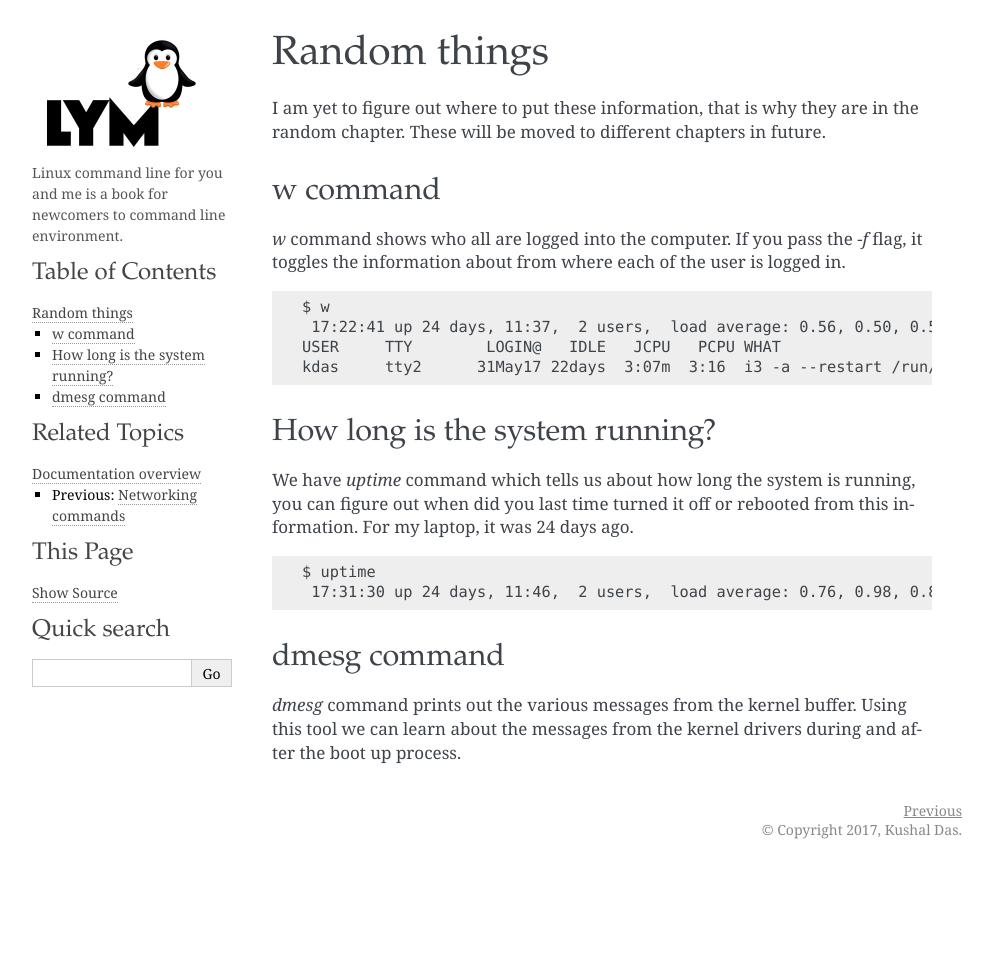
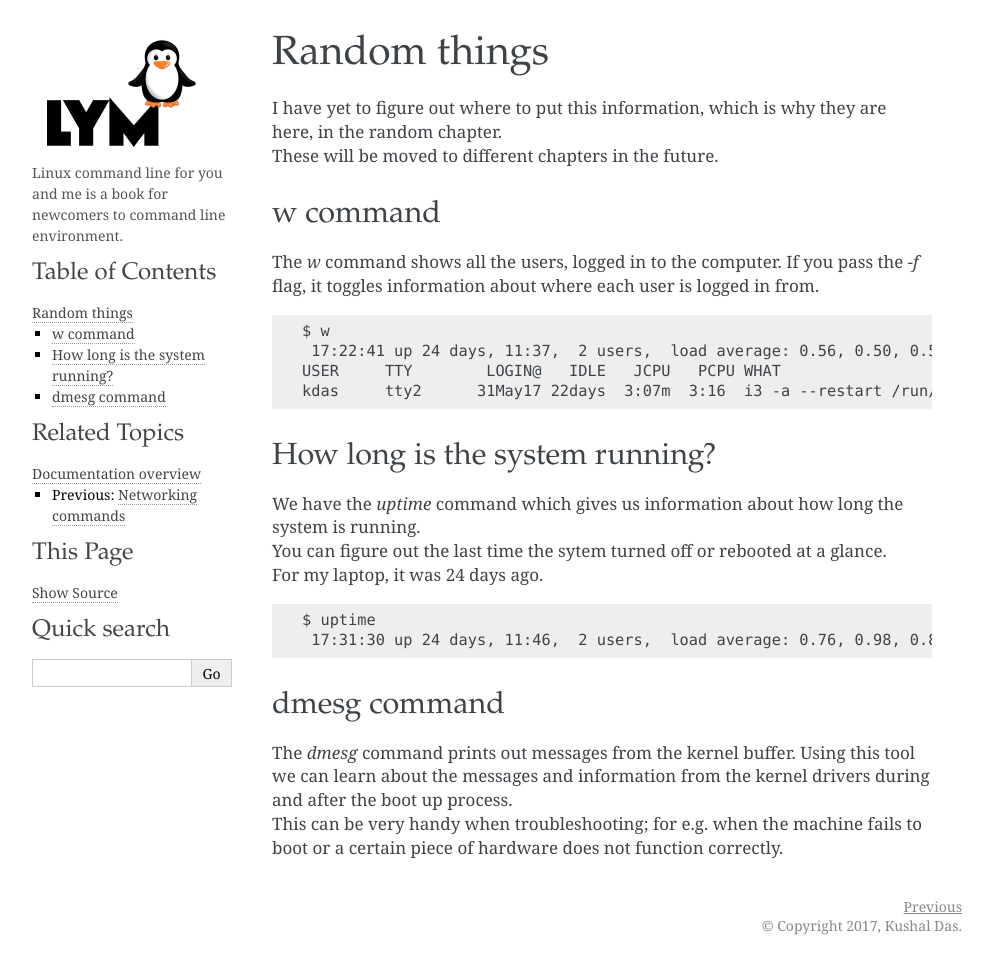
Before and after one commit to kushaldas/lym, a Sphinx documentation site: the page built from docs/random.md, in a window 1280 px wide. Shown: the whole page, without its empty margins (148-1141 px from the left). Built offline with Sphinx 7.4.7, drawn with Linux system fonts in a browser that asks for light colours; a script that is not in the unit is left out; before the commit the page ends 900 px from its top, so only the background shows below that.

Commit message:
Update Random.md
Grammar edits. Added a line to the dmesg command

````diff
--- a/docs/random.md
+++ b/docs/random.md
@@ -1,7 +1,8 @@
 ## Random things
 
-I am yet to figure out where to put these information, that is why they are in
-the random chapter. These will be moved to different chapters in future.
+I have yet to figure out where to put this information, which is why they are here, in
+the random chapter.
+These will be moved to different chapters in the future.
 
 ```eval_rst
 .. index:: w
@@ -9,8 +10,8 @@ the random chapter. These will be moved to different chapters in future.
 
 ### w command
 
-*w* command shows who all are logged into the computer. If you pass the *-f* flag, it
-toggles the information about from where each of the user is logged in.
+The *w* command shows all the users, logged in to the computer. If you pass the *-f* flag, it
+toggles information about where each user is logged in from.
 
 ```
 $ w
@@ -25,7 +26,9 @@ kdas     tty2      31May17 22days  3:07m  3:16  i3 -a --restart /run/user/1000/i
 
 ### How long is the system running?
 
-We have *uptime* command which tells us about how long the system is running, you can figure out when did you last time turned it off or rebooted from this information. For my laptop, it was 24 days ago.
+We have the *uptime* command which gives us information about how long the system is running.
+You can figure out the last time the sytem turned off or rebooted at a glance.
+For my laptop, it was 24 days ago.
 
 ```
 $ uptime
@@ -38,5 +41,6 @@ $ uptime
 
 ### dmesg command
 
-*dmesg* command prints out the various messages from the kernel buffer. Using this tool we can
-learn about the messages from the kernel drivers during and after the boot up process.
+The *dmesg* command prints out messages from the kernel buffer.
+Using this tool we can learn about the messages and information from the kernel drivers during and after the boot up process.
+This can be very handy when troubleshooting; for e.g. when the machine fails to boot or a certain piece of hardware does not function correctly.
````
